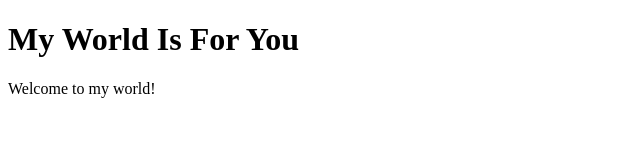
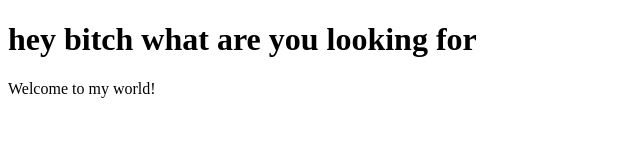
Before and after one commit to Fano-Hashmi/Practise, a plain HTML site: page index.html in a window 1280 px wide. Shown: the whole page, without its empty margins (0-640 px from the left). Drawn offline with Linux system fonts and the light colour scheme.

Commit message:
update text

```diff
--- a/index.html
+++ b/index.html
@@ -1,7 +1,7 @@
 <!DOCTYPE html>
 <html>
 <body>
-<h1>My World Is For You</h1>
+<h1>hey bitch what are you looking for</h1>
 <p>Welcome to my world!</p>
 </body>
 </html>
```
